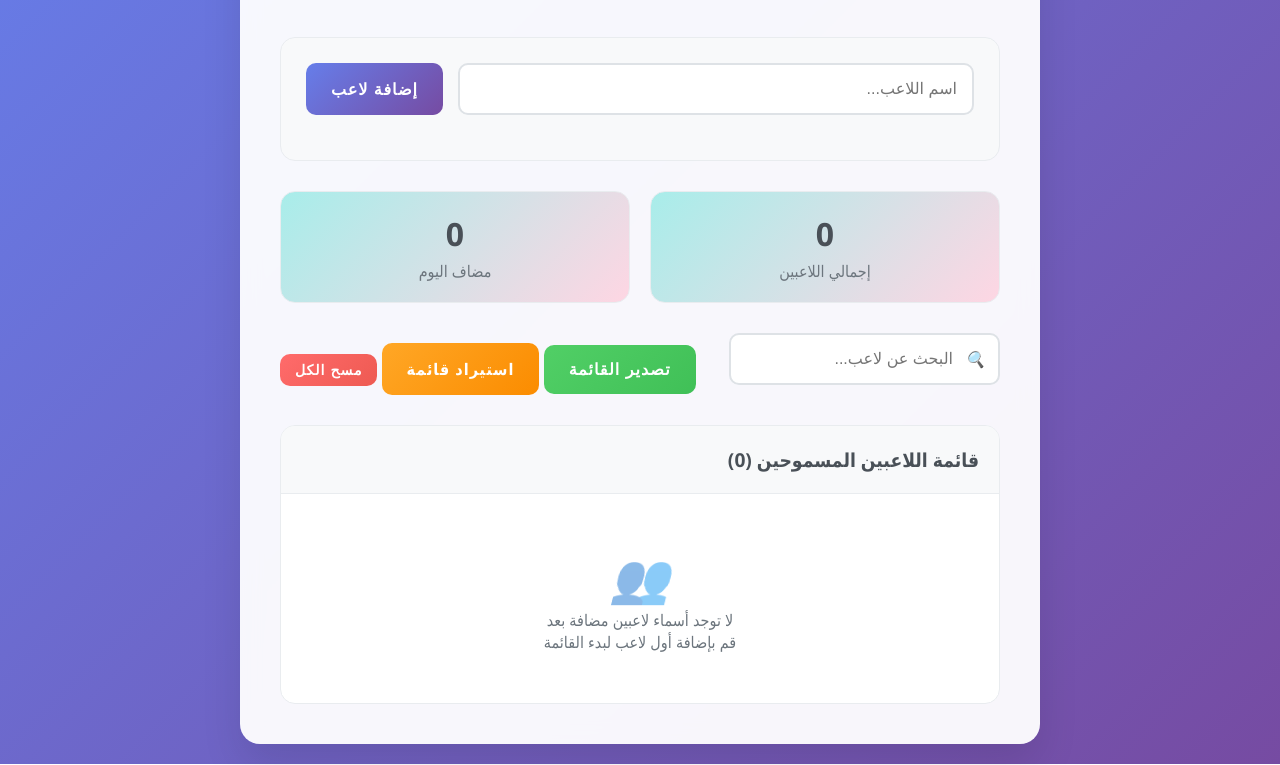
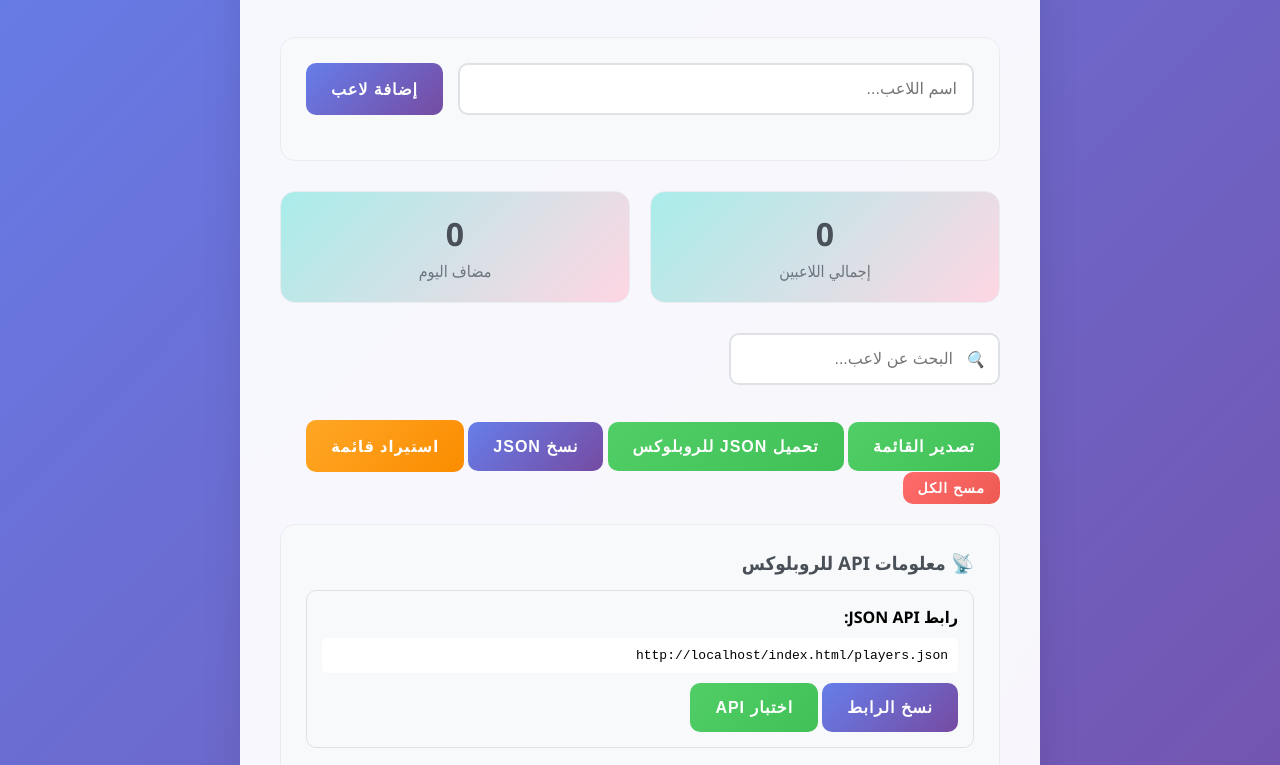
Before and after one commit to Re5gw/roblox-player-manager2, a plain HTML site: page index.html in a window 1280 px wide. Shown: the part 172-937 px from the top of the page. Drawn offline with Linux system fonts and the light colour scheme.

Commit message:
Update index.html

```diff
--- a/index.html
+++ b/index.html
@@ -340,9 +340,32 @@
                 </div>
                 <div>
                     <button onclick="exportPlayers()" class="btn btn-export">تصدير القائمة</button>
+                    <button onclick="downloadJSON()" class="btn btn-export">تحميل JSON للروبلوكس</button>
+                    <button onclick="copyJSON()" class="btn btn-primary">نسخ JSON</button>
                     <label for="importFile" class="file-label">استيراد قائمة</label>
                     <input type="file" id="importFile" class="file-input" accept=".json" onchange="importPlayers(event)">
                     <button onclick="clearAll()" class="btn btn-danger">مسح الكل</button>
+                </div>
+            </div>
+
+            <!-- معلومات API للروبلوكس -->
+            <div class="input-section">
+                <h3 style="color: #495057; margin-bottom: 15px;">📡 معلومات API للروبلوكس</h3>
+                <div style="background: #f8f9fa; padding: 15px; border-radius: 10px; border: 1px solid #dee2e6;">
+                    <p><strong>رابط JSON API:</strong></p>
+                    <code id="jsonUrl" style="background: white; padding: 10px; border-radius: 5px; display: block; margin: 10px 0; word-break: break-all;">
+                        يتم إنشاؤه تلقائياً...
+                    </code>
+                    <button onclick="copyURL()" class="btn btn-primary">نسخ الرابط</button>
+                    <button onclick="testAPI()" class="btn btn-export">اختبار API</button>
+                </div>
+
+                <!-- عرض JSON الحالي -->
+                <div style="margin-top: 20px;">
+                    <h4 style="color: #495057;">📋 بيانات JSON الحالية:</h4>
+                    <pre id="jsonPreview" style="background: #f8f9fa; padding: 15px; border-radius: 10px; border: 1px solid #dee2e6; max-height: 200px; overflow-y: auto; font-size: 12px;">
+                        {}
+                    </pre>
                 </div>
             </div>
 
@@ -637,9 +660,89 @@
             metaTag.content = JSON.stringify(apiData);
         }
 
+        // تحديث ملف JSON للـ Roblox API
+        function updateJSONFile() {
+            const jsonData = {
+                players: players.map(p => p.name),
+                totalCount: players.length,
+                lastUpdated: new Date().toISOString(),
+                version: "1.0",
+                status: "active"
+            };
+
+            // تحديث معاينة JSON
+            document.getElementById('jsonPreview').textContent = JSON.stringify(jsonData, null, 2);
+
+            // تحديث رابط API
+            const currentUrl = window.location.href;
+            const baseUrl = currentUrl.endsWith('/') ? currentUrl : currentUrl + '/';
+            const jsonUrl = baseUrl + 'players.json';
+            document.getElementById('jsonUrl').textContent = jsonUrl;
+
+            return jsonData;
+        }
+
+        // تحميل ملف JSON
+        function downloadJSON() {
+            const jsonData = updateJSONFile();
+            const jsonStr = JSON.stringify(jsonData, null, 2);
+            const dataUri = 'data:application/json;charset=utf-8,'+ encodeURIComponent(jsonStr);
+
+            const linkElement = document.createElement('a');
+            linkElement.setAttribute('href', dataUri);
+            linkElement.setAttribute('download', 'players.json');
+            linkElement.click();
+
+            showNotification('تم تحميل ملف JSON للروبلوكس', 'success');
+        }
+
+        // نسخ JSON إلى الحافظة
+        function copyJSON() {
+            const jsonData = updateJSONFile();
+            const jsonStr = JSON.stringify(jsonData, null, 2);
+
+            navigator.clipboard.writeText(jsonStr).then(function() {
+                showNotification('تم نسخ JSON إلى الحافظة', 'success');
+            }).catch(function() {
+                // fallback للمتصفحات القديمة
+                const textArea = document.createElement('textarea');
+                textArea.value = jsonStr;
+                document.body.appendChild(textArea);
+                textArea.select();
+                document.execCommand('copy');
+                document.body.removeChild(textArea);
+                showNotification('تم نسخ JSON إلى الحافظة', 'success');
+            });
+        }
+
+        // نسخ رابط API
+        function copyURL() {
+            const url = document.getElementById('jsonUrl').textContent;
+
+            navigator.clipboard.writeText(url).then(function() {
+                showNotification('تم نسخ رابط API إلى الحافظة', 'success');
+            }).catch(function() {
+                showNotification('فشل في نسخ الرابط', 'error');
+            });
+        }
+
+        // اختبار API
+        function testAPI() {
+            const jsonData = updateJSONFile();
+            const testResult = {
+                status: 'success',
+                playersCount: jsonData.totalCount,
+                lastUpdated: jsonData.lastUpdated,
+                samplePlayers: jsonData.players.slice(0, 3)
+            };
+
+            alert('نتيجة اختبار API:\n\n' + JSON.stringify(testResult, null, 2));
+        }
+
         // تحديث API عند تغيير البيانات
         function updateAPI() {
             createAPIEndpoint();
+            updateJSONFile();
         }
     </script>
 </body>
```
